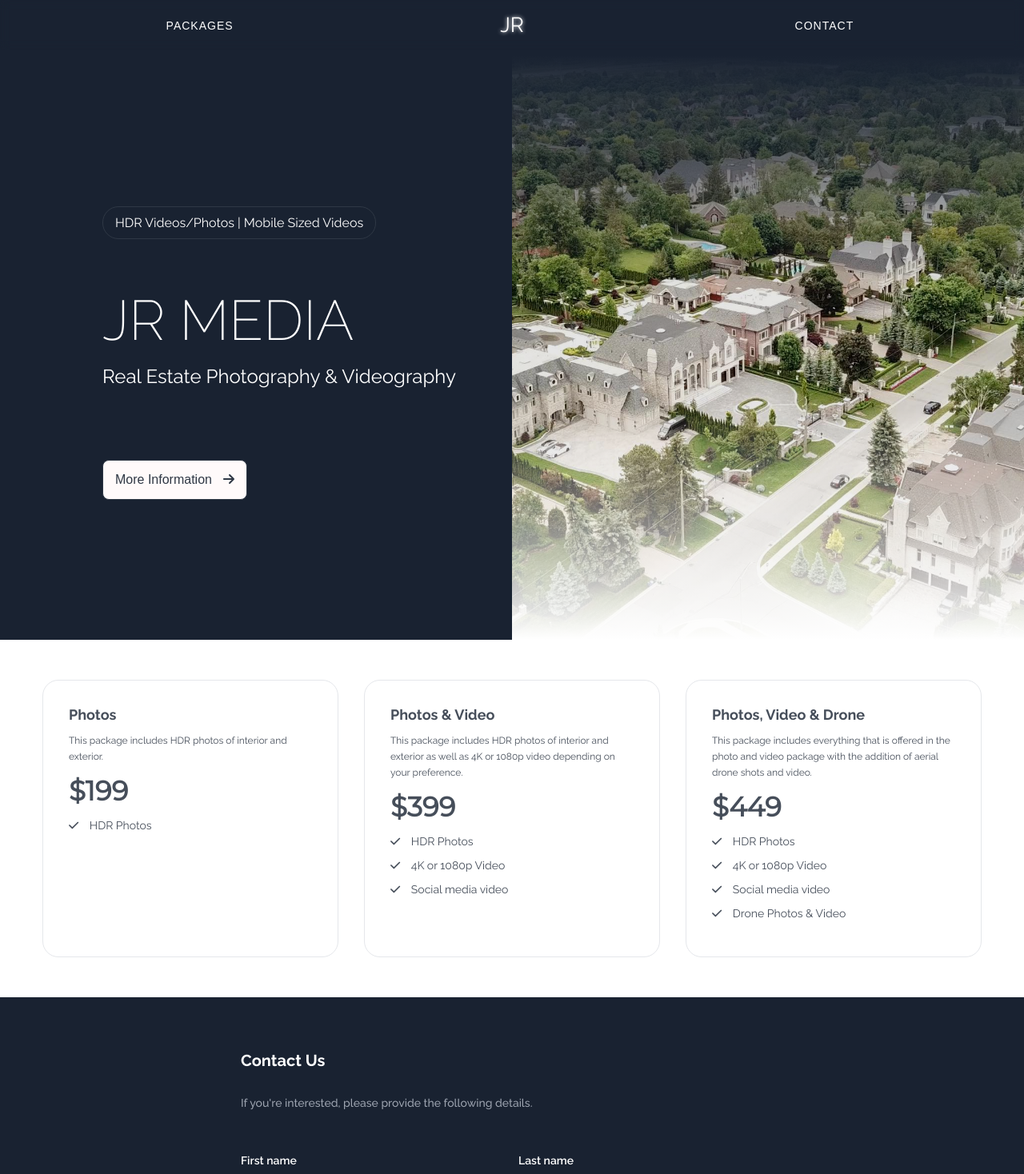
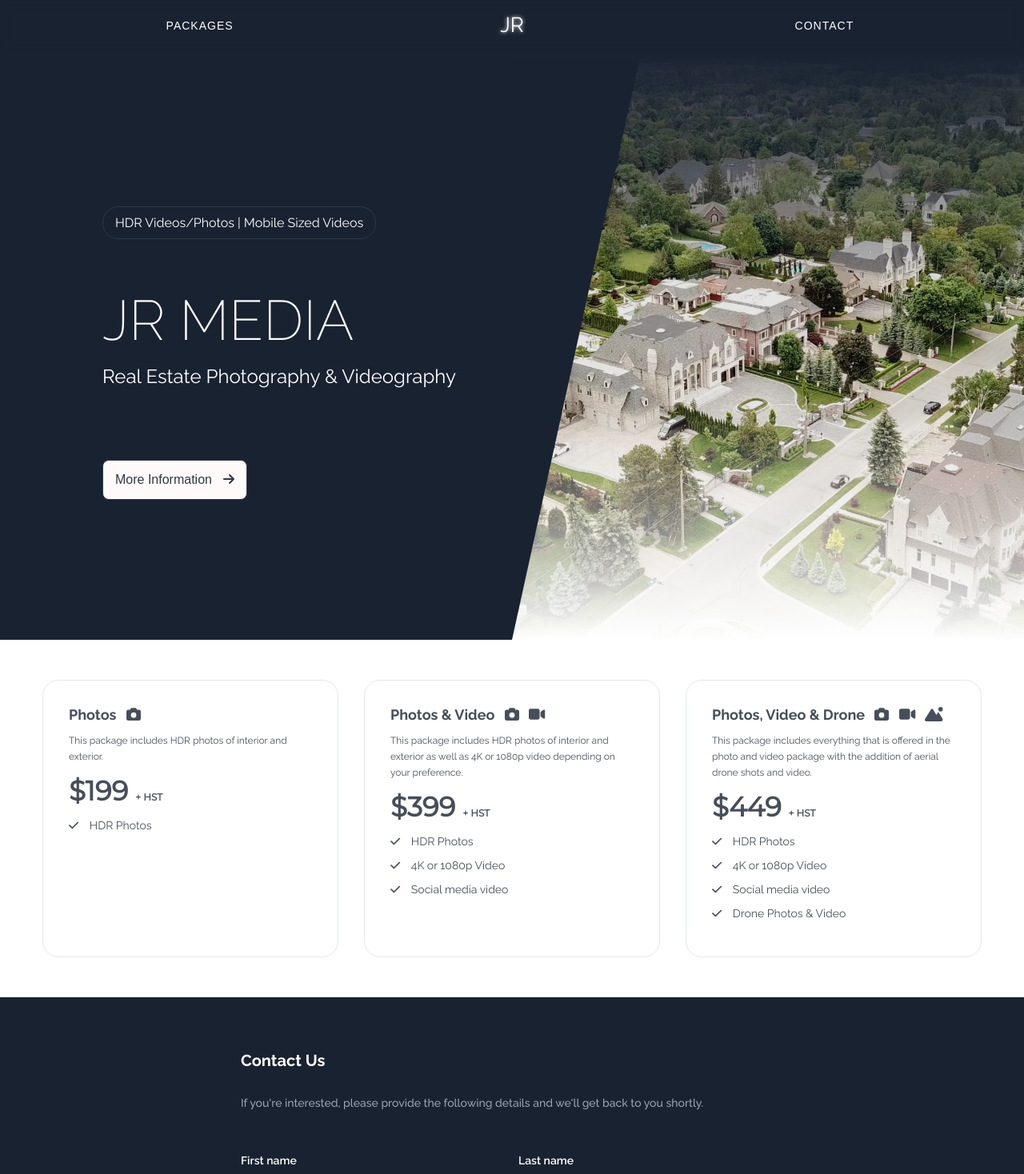
Before and after one commit to jamesramputh/jr-media, a React (Vite) app: page / in a window 1280 px wide. Shown: the top 1468 px of the page at 80% size. Built offline with nearby package versions, Linux system fonts and the light colour scheme.

Commit message:
adjusted css and pricing

```diff
--- a/src/components/Contact.jsx
+++ b/src/components/Contact.jsx
@@ -88,7 +88,7 @@ const Contact = ({contactRef}) => {
             )
         ): (
           <>
-            <p className="subHeading">If you're interested, please provide the following details.</p>
+            <p className="subHeading">If you're interested, please provide the following details and we'll get back to you shortly.</p>
 
             <div className="inputGroup firstName">
               <label htmlFor="firstName" className="label">First name</label>
@@ -138,9 +138,9 @@ const Contact = ({contactRef}) => {
                 required
               >
                 <option value="" disabled>Select a package</option>
-                <option value="Photo">Photo</option>
-                <option value="Photo & Video">Photo & Video</option>
-                <option value="Photo, Video & Drone">Photo, Video & Drone</option>
+                <option value="Photo - $199">Photo - $199</option>
+                <option value="Photo & Video - $399">Photo & Video - $399</option>
+                <option value="Photo, Video & Drone - $449">Photo, Video & Drone - $449</option>
               </select>
             </div>
 
--- a/src/components/Hero.scss
+++ b/src/components/Hero.scss
@@ -10,11 +10,26 @@
 
 .heroContainer {
   // height: calc( 100vh - 62px);
+  position: relative;
   display: grid;
   grid-template-columns: 1fr;
   grid-template-rows: 1fr 1fr;
   text-align: center;
   margin-top: 62px;
+
+  &::before {
+    @media screen and ($gtDesktop){
+      content: "";
+      position: absolute;
+      top: 10px;
+      bottom: 0;
+      left: calc(50% - 0px);
+      width: 160px;
+      background-color: #192231;
+      clip-path: polygon(0% 0%, 100% 0%, 0% 100%);
+      z-index: 1;
+    }
+  }
 
   @media screen and ($gtMobile){
     grid-template-columns: 1fr;
--- a/src/components/Packages.jsx
+++ b/src/components/Packages.jsx
@@ -8,25 +8,25 @@ const Packages = ({packagesRef}) => {
     <div className="packagesContainer" ref={packagesRef}>
 
       <div className="package">
-        <h2>Photos</h2>
+        <h2>Photos <FontAwesomeIcon icon="fa-solid fa-camera" /></h2>
         <p className="message">This package includes HDR photos of interior and exterior.</p>
-        <span className="price">$199</span>
+        <span className="price">$199 <span className="tax">+ HST</span></span>
         <p><FontAwesomeIcon icon="fa-solid fa-check" /> HDR Photos</p>
       </div>
 
       <div className="package">
-        <h2>Photos & Video</h2>
+        <h2>Photos & Video <FontAwesomeIcon icon="fa-solid fa-camera" /> <FontAwesomeIcon icon="fa-solid fa-video" /></h2>
         <p className="message">This package includes HDR photos of interior and exterior as well as 4K or 1080p video depending on your preference.</p>
-        <span className="price">$399</span>
+        <span className="price">$399 <span className="tax">+ HST</span></span>
         <p><FontAwesomeIcon icon="fa-solid fa-check" /> HDR Photos</p>
         <p><FontAwesomeIcon icon="fa-solid fa-check" /> 4K or 1080p Video</p>
         <p><FontAwesomeIcon icon="fa-solid fa-check" /> Social media video</p>
       </div>
 
       <div className="package">
-        <h2>Photos, Video & Drone </h2>
+        <h2>Photos, Video & Drone <FontAwesomeIcon icon="fa-solid fa-camera" /> <FontAwesomeIcon icon="fa-solid fa-video" /> <FontAwesomeIcon icon="fa-solid fa-mountain-sun" /></h2>
         <p className="message">This package includes everything that is offered in the photo and video package with the addition of aerial drone shots and video.</p>
-        <span className="price">$449</span>
+        <span className="price">$449 <span className="tax">+ HST</span></span>
         <p><FontAwesomeIcon icon="fa-solid fa-check" /> HDR Photos</p>
         <p><FontAwesomeIcon icon="fa-solid fa-check" /> 4K or 1080p Video</p>
         <p><FontAwesomeIcon icon="fa-solid fa-check" /> Social media video</p>
--- a/src/components/Packages.scss
+++ b/src/components/Packages.scss
@@ -30,6 +30,10 @@
     h2 {
       margin: 0;
       font-size: 18px;
+
+      svg {
+        margin-left: 8px;
+      }
     }
 
     p {
@@ -52,4 +56,8 @@
   font-size: 34px;
   font-weight: 900;
   font-family: 'montserrat' , sans-serif;
+
+  .tax {
+    font-size: 12px;
+  }
 }
```
